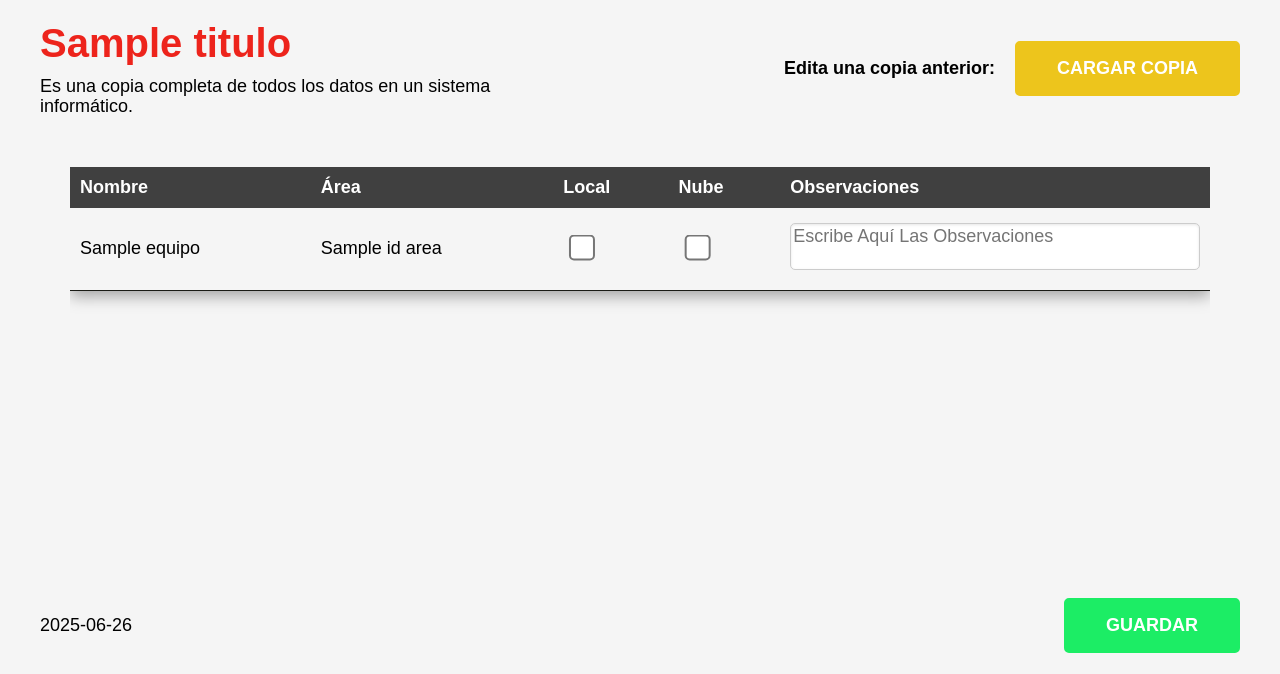
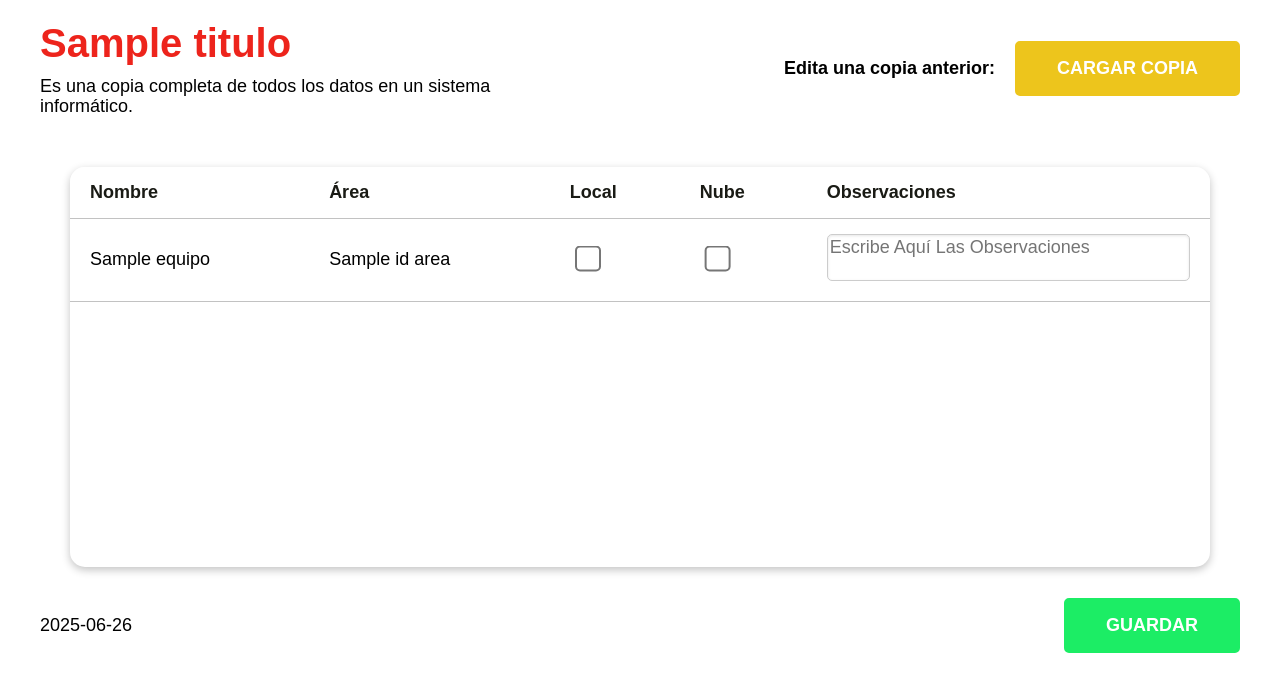
Before and after one commit to CANDELODS/ControlBackUp, a PHP site: template views/completa/completa.php in a window 1280 px wide. Shown: the part 237-911 px from the top of the page. Run offline with PHP 8.4, Linux system fonts and the light colour scheme; the template is opened without the code that fills it: most values are stand-ins (such as "Sample title", 1, 10 or a date in 2020); some libraries are stand-ins or nearby versions.

Commit message:
Se mejora el Front-End de la sección incremental y completa

```diff
--- a/src/scss/base/_variables.scss
+++ b/src/scss/base/_variables.scss
@@ -18,12 +18,14 @@ $grisFondo: #F5F5F5;
 $gris: #404040;
 $grisClaro: #D9D9D9;
 $grisOscuro: #1E293B;
+$grisTr: #919191;
 $amarillo: #EDC51C;
 $amarilloLight: #EEFF00;
 $verde: #1CED65;
 $verdeDark: #459862;
 $verdeC: #75C251;
 $azul: #1C22ED;
+$azulMensual: #0064ff;
 $azulLigth: #007DF4;
 $vinoTinto: #984845;
 $cafe: #BE934F;
--- a/src/scss/paginas/equipos/_table.scss
+++ b/src/scss/paginas/equipos/_table.scss
@@ -6,10 +6,23 @@
 
     &--scroll {
         @extend .tabla;
+        box-shadow: rgba(0, 0, 0, 0.24) 0px 3px 8px;
+        border-radius: 1.5rem;
 
         @include m.tablet {
             overflow-y: scroll;
             height: 40rem;
+
+            &::-webkit-scrollbar {
+                //Todo El Elemento ScrollBar
+                width: 1rem;
+            }
+
+            &::-webkit-scrollbar-thumb {
+                //Solo La Barra
+                background-color: #c2c2c2;
+                border-radius: 5px;
+            }
         }
     }
 
@@ -21,11 +34,11 @@
 .table {
     width: 100%;
     border-collapse: collapse;
-    @include m.sombra;
+    border-radius: 1.5rem;
 
     &__thead {
-        background-color: v.$gris;
-        color: white;
+        background-color: white;
+        color: v.$negro;
         //Escondemos los encabezados en pantallas pequeñas
         display: none;
 
@@ -34,18 +47,32 @@
         }
     }
 
+    &__trhead {
+        border-bottom: 1px solid #c2c2c2;
+    }
+
     &__th {
-        padding: 1rem;
+        padding: 1.5rem 2rem;
         text-align: left;
     }
 
     &__tr {
         //Cambiamos el display a block para que se vea bien en pantallas pequeñas
         display: block;
-        border-bottom: 1px solid v.$negro;
+        border-bottom: 1px solid black;
         transition: background-color 0.2s ease-in-out;
+
+        &:last-child {
+            border-bottom: none;
+        }
+
         @include m.tablet {
             display: table-row;
+            border-bottom: 1px solid #c2c2c2;
+
+            &:last-child {
+                border-bottom: 1px solid #c2c2c2;
+            }
         }
 
         &:nth-child(even) {
@@ -61,10 +88,10 @@
     &__td {
         //Cambiamos el display a block para que se vea bien en pantallas pequeñas
         display: block;
-        padding: 1.5rem 1rem;
+        padding: 1.5rem 2rem;
         text-align: right;
         position: relative;
-        border-bottom: 1px solid v.$negro;
+        border-bottom: 1px solid #c2c2c2;
 
         &:last-child {
             border-bottom: none;
@@ -83,6 +110,7 @@
         @include m.tablet {
             display: table-cell;
             text-align: left;
+            border-bottom: 1px solid v.$negro;
 
             &::before {
                 content: none;
--- a/src/scss/ui/baseICE/_baseice.scss
+++ b/src/scss/ui/baseICE/_baseice.scss
@@ -2,7 +2,7 @@
 @use 'base/mixins' as m;
 
 .main {
-    background-color: v.$grisFondo;
+    background-color: white;
     height: auto;
     padding-bottom: 2rem;
 
@@ -103,11 +103,11 @@
         }
         //Btn Descargar Informes Mensuales (Incremental.php)
         &--m{
-            background-color: v.$amarilloLight;
-            border-color: v.$amarilloLight;
+            background-color: v.$azulMensual;
+            border-color: v.$azulMensual;
             width: auto;
             &:hover{
-                color: v.$amarilloLight;
+                color: v.$azulMensual;
             }
         }
     }
--- a/views/completa/completa.php
+++ b/views/completa/completa.php
@@ -17,7 +17,7 @@
             <?php if (!empty($equipos)) { ?>
                 <table class="table">
                     <thead class="table__thead">
-                        <tr>
+                        <tr class="table__trhead">
                             <th scope="col" class="table__th">Nombre</th>
                             <th scope="col" class="table__th">Área</th>
                             <th scope="col" class="table__th">Local</th>
--- a/views/incremental/incremental.php
+++ b/views/incremental/incremental.php
@@ -17,7 +17,7 @@
             <?php if (!empty($equipos)) { ?>
                 <table class="table">
                     <thead class="table__thead">
-                        <tr>
+                        <tr class="table__trhead">
                             <th scope="col" class="table__th">Nombre</th>
                             <th scope="col" class="table__th">Área</th>
                             <th scope="col" class="table__th">Local</th>
```
Also changed, not shown: public/build/css/app.css, 1 other file.
